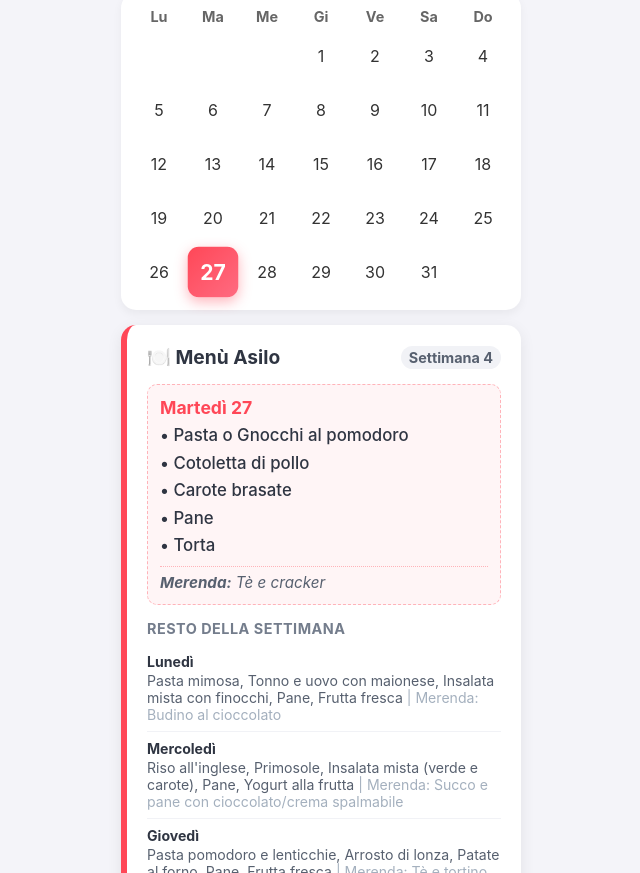
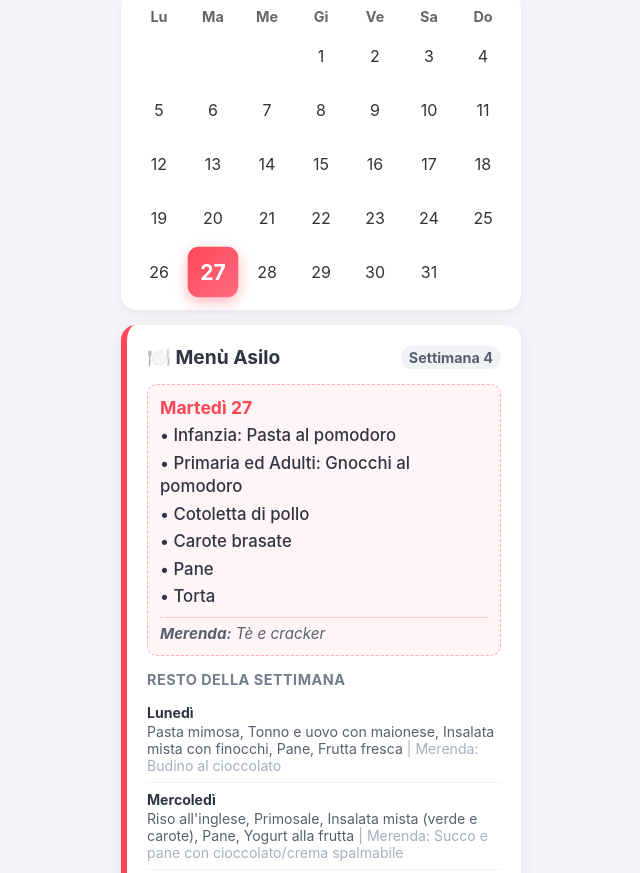
Before and after one commit to edo869/menuasilo, a plain HTML site: page index.html in a window 1280 px wide. Shown: the part 79-952 px from the top of the page, without its empty margins (319-959 px from the left). Drawn offline with Linux system fonts and the light colour scheme.

Commit message:
Update index.html

```diff
--- a/index.html
+++ b/index.html
@@ -57,7 +57,7 @@
                 2: { nome: "Martedì", piatti: ["Risotto alla milanese", "Hamburger di carne", "Insalata verde", "Pane", "Frutta fresca"], merenda: "Tè e tortino allo yogurt" },
                 3: { nome: "Mercoledì", piatti: ["Pasta al ragù di tonno", "Frittata ricotta e zucchine", "Fagiolini all'olio", "Pane", "Yogurt alla frutta"], merenda: "Succo di frutta e crostatina al cioccolato" },
                 4: { nome: "Giovedì", piatti: ["Passato di fagioli cannellini con pasta", "Bocconcini/Fusi di pollo gratinati", "Purè di patate", "Pane", "Frutta fresca"], merenda: "Tè e focaccia" },
-                5: { nome: "Venerdì", piatti: ["Pizza margherita / con parmigiano", "Mozzarella (½ porzione)", "Crudité di carote e finocchi", "Pane", "Budino vaniglia/cioccolato"], merenda: "Succo con cracker" }
+                5: { nome: "Venerdì", piatti: ["Infanzia: Pizza con parmigiano", "Primaria ed Adulti: Pizza margherita", "Mozzarella (½ porzione)", "Crudité di carote e finocchi", "Pane", "Budino vaniglia/cioccolato"], merenda: "Succo con cracker" }
             },
             2: {
                 1: { nome: "Lunedì", piatti: ["Pasta agli aromi", "Tonno", "Carote brasate", "Pane", "Frutta fresca"], merenda: "Budino al cioccolato" },
@@ -70,13 +70,13 @@
                 1: { nome: "Lunedì", piatti: ["Passato di zucchine e cavolfiori con pasta", "Prosciutto cotto", "Fagiolini all'olio", "Pane", "Frutta fresca"], merenda: "Budino alla vaniglia" },
                 2: { nome: "Martedì", piatti: ["Risotto con totani e cozze", "Frittata con patate", "Insalata verde", "Pane", "Yogurt alla frutta"], merenda: "Tè e tortino allo yogurt" },
                 3: { nome: "Mercoledì", piatti: ["Passato di fagioli cannellini con pasta", "Hamburger di manzo", "Purè di patate", "Pane", "Frutta fresca"], merenda: "Succo di frutta e crostatina al cioccolato" },
-                4: { nome: "Giovedì", piatti: ["Pizza margherita / con parmigiano", "Mozzarella (½ porzione)", "Crudité di carote e finocchi", "Pane", "Frutta fresca"], merenda: "Tè e cracker" },
+                4: { nome: "Giovedì", piatti: ["Infanzia: Pizza con parmigiano", "Primaria ed Adulti: Pizza margherita", "Mozzarella (½ porzione)", "Crudité di carote e finocchi", "Pane", "Frutta fresca"], merenda: "Tè e cracker" },
                 5: { nome: "Venerdì", piatti: ["Pasta al pomodoro", "Hamburger di merluzzo", "Carote brasate", "Pane", "Budino vaniglia/cioccolato"], merenda: "Succo con focaccia" }
             },
             4: {
                 1: { nome: "Lunedì", piatti: ["Pasta mimosa", "Tonno e uovo con maionese", "Insalata mista con finocchi", "Pane", "Frutta fresca"], merenda: "Budino al cioccolato" },
-                2: { nome: "Martedì", piatti: ["Pasta o Gnocchi al pomodoro", "Cotoletta di pollo", "Carote brasate", "Pane", "Torta"], merenda: "Tè e cracker" },
-                3: { nome: "Mercoledì", piatti: ["Riso all'inglese", "Primosole", "Insalata mista (verde e carote)", "Pane", "Yogurt alla frutta"], merenda: "Succo e pane con cioccolato/crema spalmabile" },
+                2: { nome: "Martedì", piatti: ["Infanzia: Pasta al pomodoro", "Primaria ed Adulti: Gnocchi al pomodoro", "Cotoletta di pollo", "Carote brasate", "Pane", "Torta"], merenda: "Tè e cracker" },
+                3: { nome: "Mercoledì", piatti: ["Riso all'inglese", "Primosale", "Insalata mista (verde e carote)", "Pane", "Yogurt alla frutta"], merenda: "Succo e pane con cioccolato/crema spalmabile" },
                 4: { nome: "Giovedì", piatti: ["Pasta pomodoro e lenticchie", "Arrosto di lonza", "Patate al forno", "Pane", "Frutta fresca"], merenda: "Tè e tortino allo yogurt" },
                 5: { nome: "Venerdì", piatti: ["Gnocchetti sardi con ragù di merluzzo", "Hamburger/Polpette di patate e formaggio", "Fagiolini all'olio", "Pane", "Frutta fresca"], merenda: "Succo e biscotti" }
             }
```
